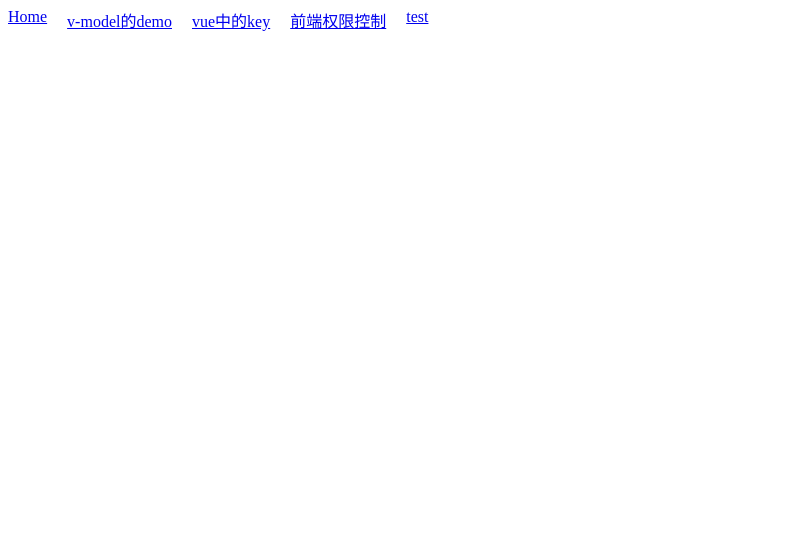
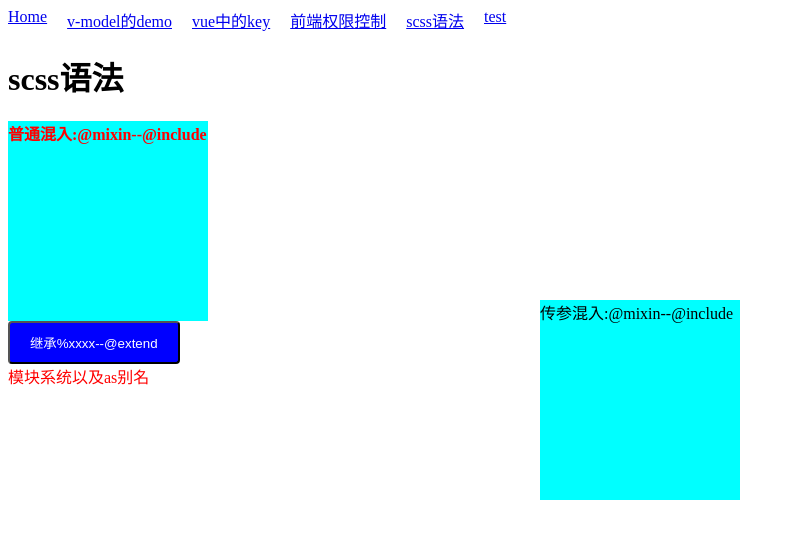
Before and after one commit to Zengzzhao/Interview-vue, a Vue app: page /scssPage in a window 1280 px wide. Shown: the top 538 px of the page, without its empty margins (0-795 px from the left). Built offline with nearby package versions, Linux system fonts and the light colour scheme.

Commit message:
feat: scss语法

```diff
--- a/src/App.vue
+++ b/src/App.vue
@@ -9,6 +9,7 @@ import { RouterLink, RouterView } from 'vue-router'
       <RouterLink to="/v-model">v-model的demo</RouterLink>
       <RouterLink to="/key">vue中的key</RouterLink>
       <RouterLink to="/premission">前端权限控制</RouterLink>
+      <RouterLink to="/scssPage">scss语法</RouterLink>
       <RouterLink to="/test">test</RouterLink>
     </div>
   </header>
--- a/src/router/index.ts
+++ b/src/router/index.ts
@@ -18,19 +18,24 @@ const router = createRouter({
       component: () => import('../views/v-model/index.vue'),
     },
     {
-      path:'/key',
-      name:'key',
-      component:()=>import('@/views/key/index.vue')
+      path: '/key',
+      name: 'key',
+      component: () => import('@/views/key/index.vue')
     },
     {
-      path:'/premission',
-      name:'premission',
-      component:()=>import('@/views/premission/index.vue')
+      path: '/premission',
+      name: 'premission',
+      component: () => import('@/views/premission/index.vue')
     },
     {
-      path:'/test',
-      name:'test',
-      component:()=>import('@/views/test/index.vue')
+      path: '/scssPage',
+      name: 'scssPage',
+      component: () => import('@/views/scssPage/index.vue')
+    },
+    {
+      path: '/test',
+      name: 'test',
+      component: () => import('@/views/test/index.vue')
     }
   ],
 })
--- /dev/null
+++ b/src/style/test.scss
@@ -0,0 +1,4 @@
+// 模块系统
+@mixin red_font{
+    color: red;
+}
--- a/src/style/utils.scss
+++ b/src/style/utils.scss
@@ -30,3 +30,10 @@ $designHeight: 1080;
 @function vh($px) {
     @return math.div($px, $designHeight)*100vh;
 }
+
+// 继承
+// 按钮的基础样式
+%btn-base{
+    border-radius: 4px;
+    padding: 10px 20px;
+}
--- /dev/null
+++ b/src/views/scssPage/index.vue
@@ -0,0 +1,43 @@
+<template>
+    <div>
+        <h1>scss语法</h1>
+        <div class="container">普通混入:@mixin--@include</div>
+        <div class="fixBox">传参混入:@mixin--@include</div>
+        <button class="btn">继承%xxxx--@extend</button>
+        <div class="test">模块系统以及as别名</div>
+    </div>
+</template>
+
+<script setup lang='ts'>
+</script>
+
+<style scoped lang="scss">
+// 模块系统以及as重命名
+@use '@/style/test.scss' as b;
+
+// mixin混入
+.container {
+    width: 200px;
+    height: 200px;
+    background-color: aqua;
+    @include red_bold_Font
+}
+
+.fixBox {
+    width: 200px;
+    height: 200px;
+    background-color: aqua;
+    @include center_position(absolute)
+}
+
+// 继承
+.btn {
+    @extend %btn-base;
+    color: white;
+    background: blue;
+}
+
+.test {
+    @include b.red_font;
+}
+</style>
--- a/src/views/test/index.vue
+++ b/src/views/test/index.vue
@@ -1,24 +1,11 @@
 <template>
     <div>test</div>
-    <div class="container">aslda</div>
-    <div class="fixBox"></div>
 </template>
 
 <script setup lang='ts'>
+
 </script>
 
-<style scoped lang="scss">
-@use '@/style/utils.scss' as *;
-.container{
-    width: 200px;
-    height: 200px;
-    background-color: aqua;
-    @include red_bold_Font
-}
-.fixBox{
-    width: vw(200);
-    height: vh(200);
-    background-color: black;
-    @include center_position(absolute)
-}
+<style scoped>
+
 </style>
--- a/vite.config.ts
+++ b/vite.config.ts
@@ -15,4 +15,11 @@ export default defineConfig({
       '@': fileURLToPath(new URL('./src', import.meta.url))
     },
   },
+  css: {
+    preprocessorOptions: {
+      scss: {
+        additionalData: '@use "@/style/utils.scss" as *;'
+      }
+    }
+  }
 })
```
